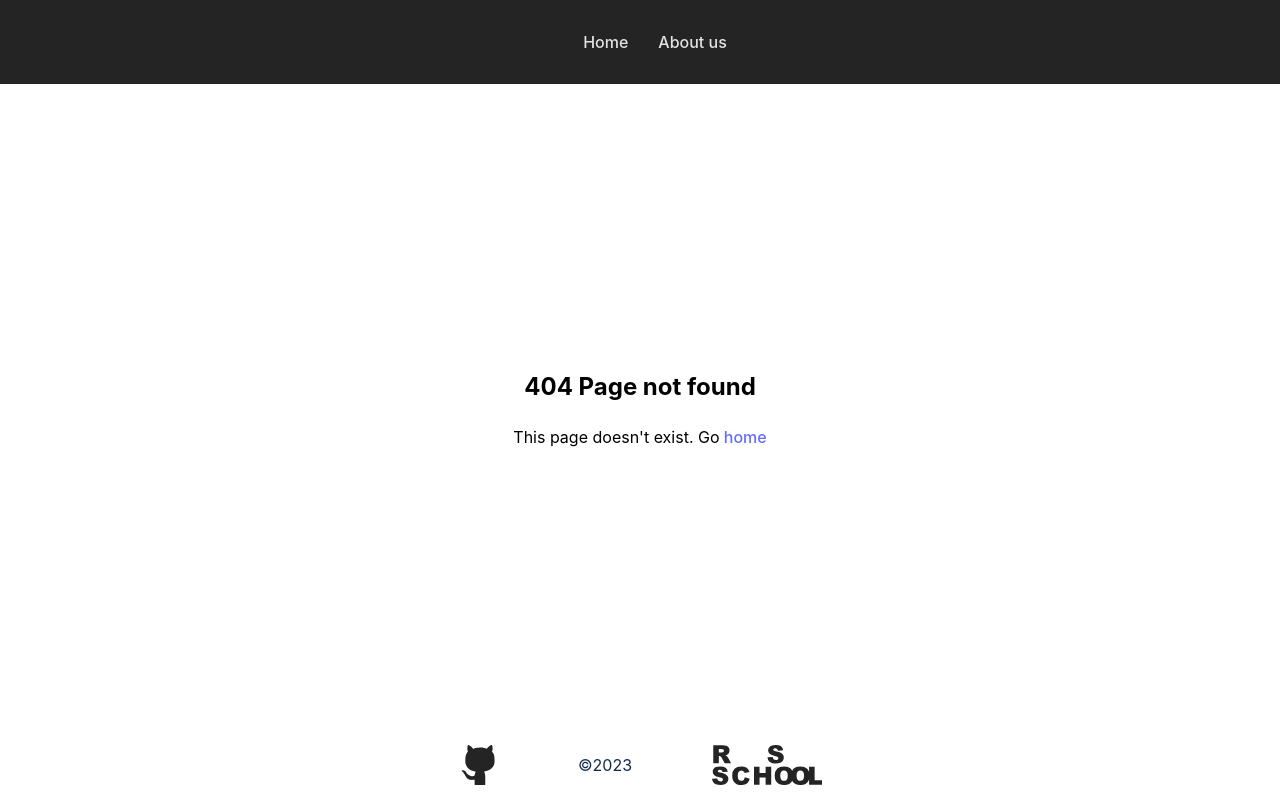
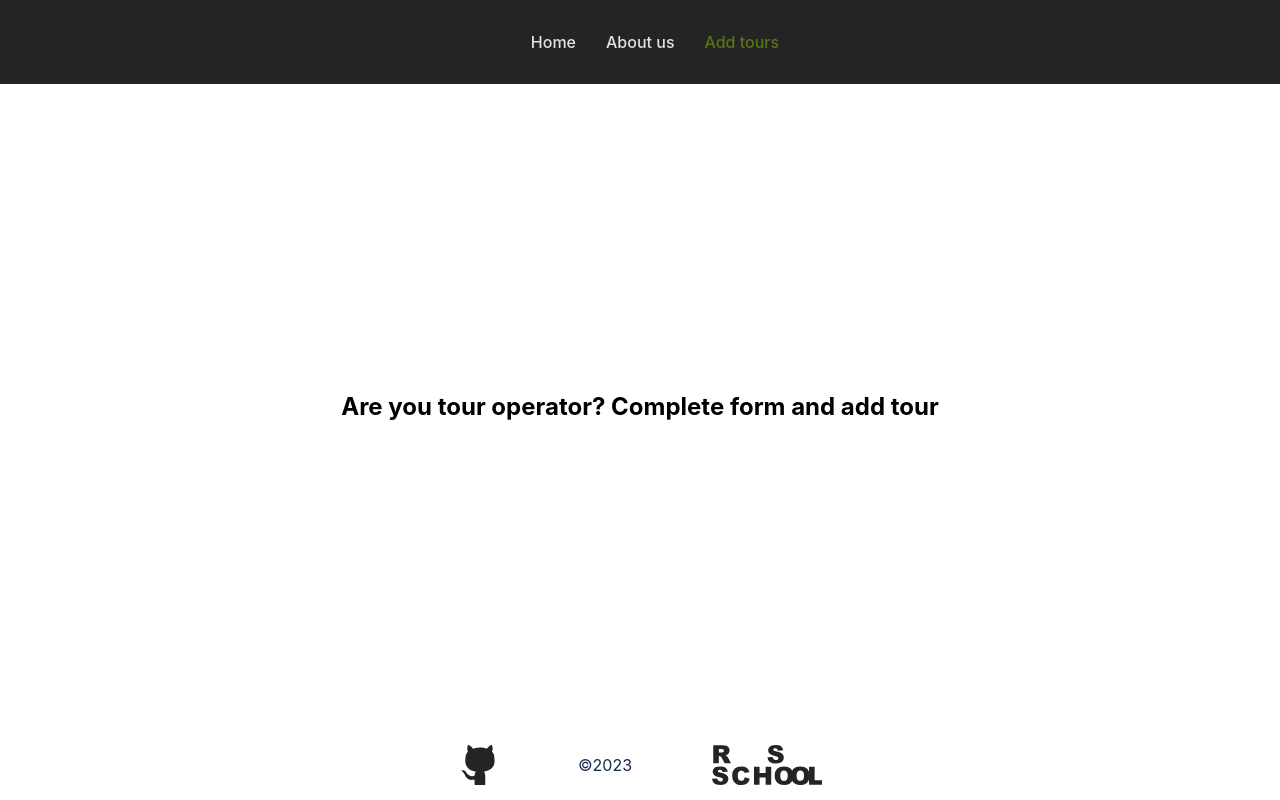
Before and after one commit to ElizabethT7/React-RSSchool, a React (Vite) app in the folder components/: page /tours in a window 1280 px wide. Before the commit this address had no page. Built offline with nearby package versions, Linux system fonts and the light colour scheme.

Commit message:
feat: add tours page

```diff
--- a/components/package.json
+++ b/components/package.json
@@ -8,7 +8,8 @@
     "build": "tsc && vite build",
     "preview": "vite preview",
     "lint": "eslint . --ext .ts",
-    "test": "vitest"
+    "test": "vitest",
+    "coverage": "vitest run --coverage"
   },
   "dependencies": {
     "react": "^18.2.0",
--- a/components/src/App.tsx
+++ b/components/src/App.tsx
@@ -8,12 +8,14 @@ import MainPage from './pages/MainPage/MainPage';
 import AboutPage from './pages/AboutPage/AboutPage';
 import NotFoundPage from './pages/NotFoundPage/NotFoundPage';
 import Layout from './components/Layout/Layout';
+import ToursPage from './pages/ToursPage/ToursPage';
 
 const router = createBrowserRouter(
   createRoutesFromElements(
     <Route path="/" element={<Layout />}>
       <Route index element={<MainPage />} />
       <Route path="about" element={<AboutPage />} />
+      <Route path="tours" element={<ToursPage />} />
       <Route path="*" element={<NotFoundPage />} />
     </Route>
   )
--- a/components/src/components/Layout/Layout.tsx
+++ b/components/src/components/Layout/Layout.tsx
@@ -16,6 +16,12 @@ const Layout = () => {
         >
           About us
         </NavLink>
+        <NavLink
+          to="/tours"
+          style={({ isActive }) => ({ color: isActive ? '#638110de' : '#ffffffde' })}
+        >
+          Add tours
+        </NavLink>
       </header>
       <main className={styles.main}>
         <Outlet />
--- /dev/null
+++ b/components/src/pages/ToursPage/ToursPage.tsx
@@ -0,0 +1,10 @@
+const ToursPage = () => {
+  return (
+    <div>
+      <h2>Are you tour operator? Complete form and add tour</h2>
+      <h3></h3>
+    </div>
+  );
+};
+
+export default ToursPage;
```
